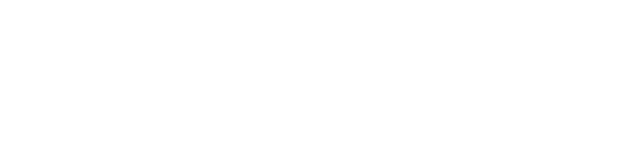
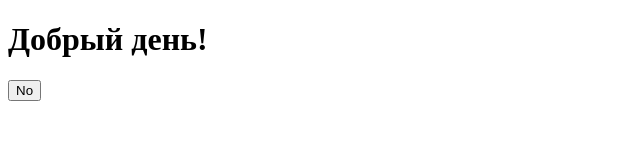
Before and after one commit to YanaKhardina/special-app, a plain HTML site: page index.html in a window 1280 px wide. Shown: the whole page, without its empty margins (0-640 px from the left). Drawn offline with Linux system fonts and the light colour scheme.

Commit message:
last version

```diff
--- a/index.html
+++ b/index.html
@@ -2,10 +2,11 @@
 <html lang="en">
 <head>
     <meta http-equiv="X-UA-Compatible" content="IE=edge">
+    <h1>Добрый день!</h1>
+    <button>No</button>
     <meta name="viewport" content="width=device-width, initial-scale=1.0">
     <title>Documents</title>
 </head>
 <body>
-
 </body>
 </html>
```
